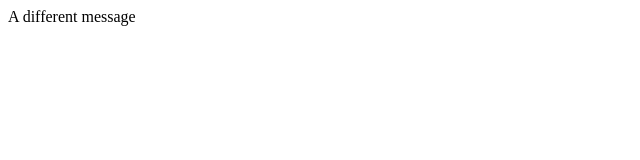
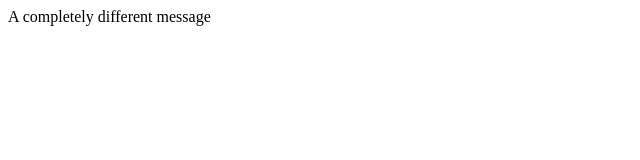
Before and after one commit to mirogta/docker-nginx-staticwebsite-gitversion, a plain HTML site: page website/index.html in a window 1280 px wide. Shown: the whole page, without its empty margins (0-640 px from the left). Drawn offline with Linux system fonts and the light colour scheme.

Commit message:
Updated website message

```diff
--- a/website/index.html
+++ b/website/index.html
@@ -1,4 +1,4 @@
 <!DOCTYPE html>
 <html>
-<body>A different message</body>
+<body>A completely different message</body>
 </html>
```
